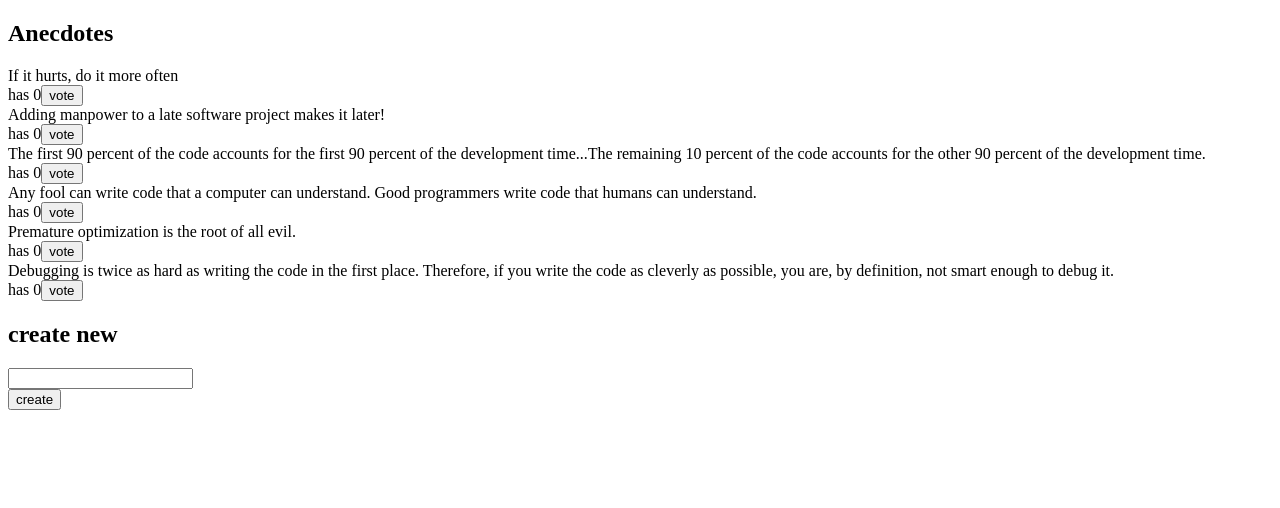
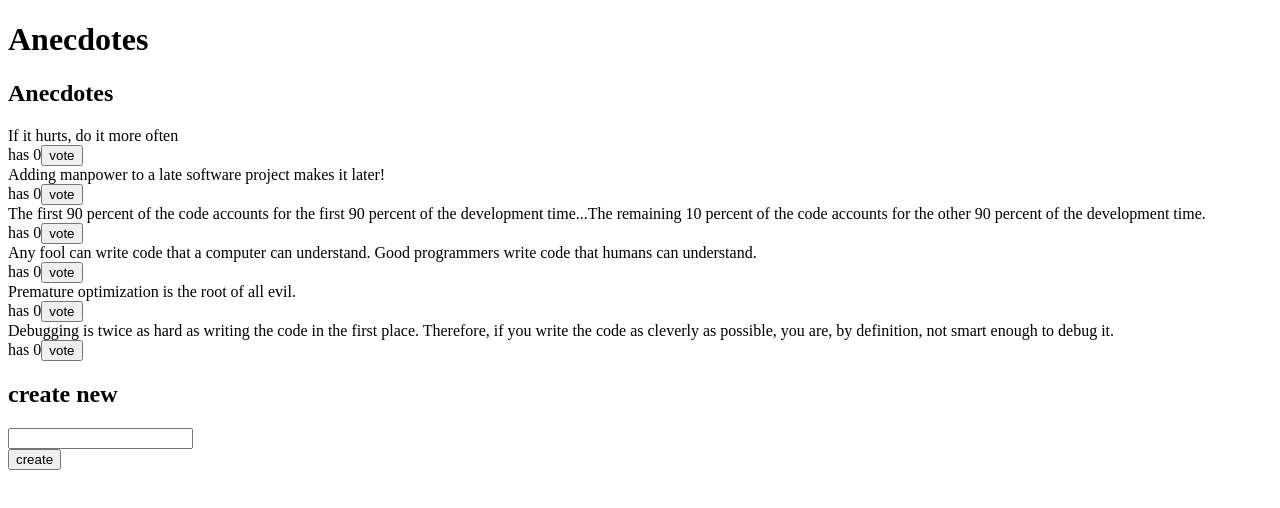
Before and after one commit to pratiksj/REDUX-ANECDOTE, a React (Create React App) app: page / in a window 1280 px wide. Shown: the top 508 px of the page. Built offline with nearby package versions, Linux system fonts and the light colour scheme.

Commit message:
exercise: 6.8 : separeated the rendering of the anecdote into its own components

```diff
--- a/src/App.js
+++ b/src/App.js
@@ -1,28 +1,19 @@
-import { useSelector, useDispatch } from "react-redux";
-import { voteof } from "./reducers/anecdoteReducer";
+//import { useSelector, useDispatch } from "react-redux";
 import AnecdoteForm from "./components/AnecdoteForm";
+import AnecdoteList from "./components/AnecdoteList";
+const App = () => {
+  // const anecdotes = useSelector((state) => state);
+  // const dispatch = useDispatch();
+  // const orderedVote = anecdotes.sort((a, b) => b.votes - a.votes);
 
-const App = () => {
-  const anecdotes = useSelector((state) => state);
-  const dispatch = useDispatch();
-  const orderedVote = anecdotes.sort((a, b) => b.votes - a.votes);
-
-  const vote = (id) => {
-    dispatch(voteof(id));
-  };
+  // const vote = (id) => {
+  //   dispatch(voteof(id));
+  // };
 
   return (
     <div>
-      <h2>Anecdotes</h2>
-      {orderedVote.map((anecdote) => (
-        <div key={anecdote.id}>
-          <div>{anecdote.content}</div>
-          <div>
-            has {anecdote.votes}
-            <button onClick={() => vote(anecdote.id)}>vote</button>
-          </div>
-        </div>
-      ))}
+      <h1>Anecdotes</h1>
+      <AnecdoteList />
       <AnecdoteForm />
     </div>
   );
--- /dev/null
+++ b/src/components/AnecdoteList.js
@@ -0,0 +1,29 @@
+import { useSelector, useDispatch } from "react-redux";
+import { voteof } from "../reducers/anecdoteReducer";
+
+const AnecdoteList = () => {
+  const anecdotes = useSelector((state) => state);
+  const dispatch = useDispatch();
+
+  const orderedVote = anecdotes.sort((a, b) => b.votes - a.votes);
+
+  const vote = (id) => {
+    dispatch(voteof(id));
+  };
+  return (
+    <div>
+      <h2>Anecdotes</h2>
+      {orderedVote.map((anecdote) => (
+        <div key={anecdote.id}>
+          <div>{anecdote.content}</div>
+          <div>
+            has {anecdote.votes}
+            <button onClick={() => vote(anecdote.id)}>vote</button>
+          </div>
+        </div>
+      ))}
+    </div>
+  );
+};
+
+export default AnecdoteList;
```
